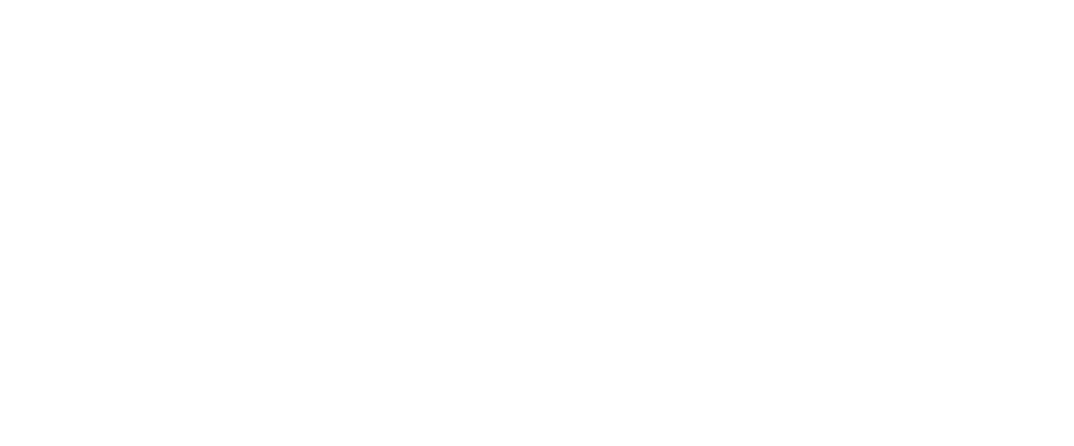
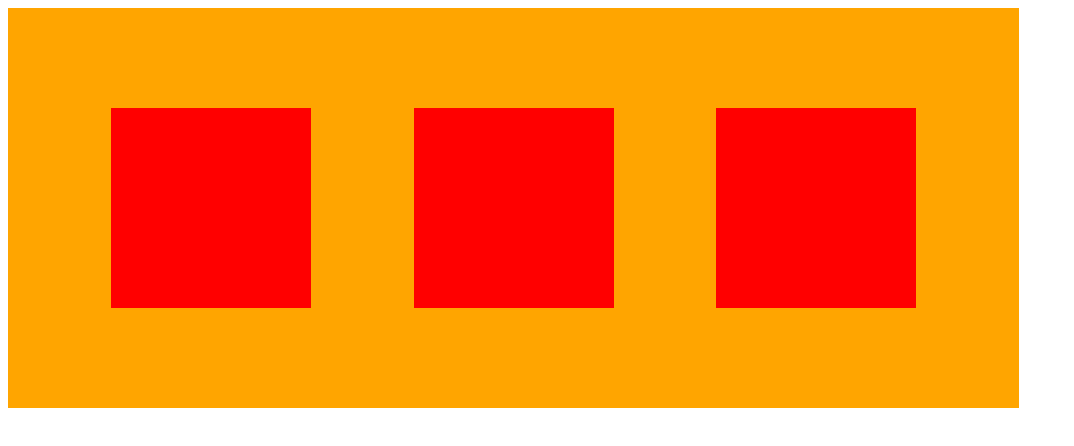
Before and after one commit to zakhar123703/practice, a plain HTML site: page index.html in a window 1280 px wide. Shown: the whole page, without its empty margins (0-1074 px from the left). Drawn offline with Linux system fonts and the light colour scheme.

Commit message:
створив макет

```diff
--- /dev/null
+++ b/css/style.less
@@ -0,0 +1,30 @@
+.container {
+    width: 100%;
+    height: 100%;
+}
+.mixin-flex(@flex:flex, @center:center, @space:space-evenly) {/*MIXIN*/
+	display: @flex;
+	justify-content: @space;
+	align-items:@center;
+}
+
+.content {
+    width: 80%;
+    height: 400px;
+    background-color: orange;
+    .mixin-flex(flex, center, space-evenly);
+}
+.box1 {
+    width: 200px;
+    height: 200px;
+    background-color: red;
+}
+
+.box2 {
+   .box1;
+}
+
+.box3 {
+    .box1;
+
+ }
--- a/index.html
+++ b/index.html
@@ -2,6 +2,7 @@
 <html lang="en">
 <head>
     <meta charset="UTF-8">
+    <link rel="stylesheet" type="text/css" href="dist/style.css">
     <meta name="viewport" content="width=device-width, initial-scale=1.0">
     <link rel="stylesheet" href="css/style.css">
     <title>Document</title>
@@ -9,9 +10,9 @@
 <body>
     <div class="container">
         <div class="content">
-            <dib class="box1"></dib>
-            <dib class="box2"></dib>
-            <dib class="box3"></dib>
+            <div class="box1"></div>
+            <div class="box2"></div>
+            <div class="box3"></div>
         </div>
     </div>
 </body>
```
Also changed, not shown: css/style.css, dist/style.css (added).
